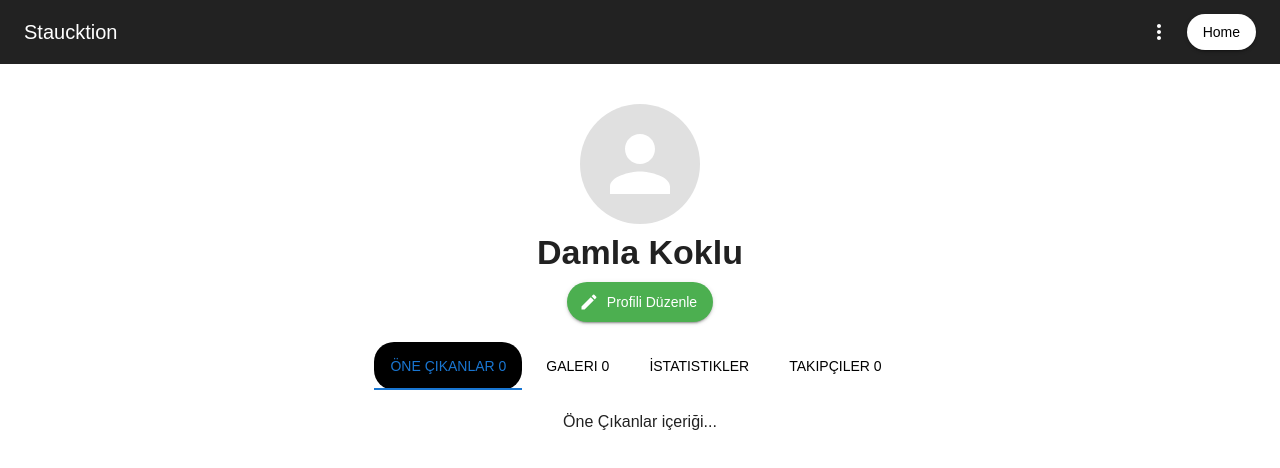
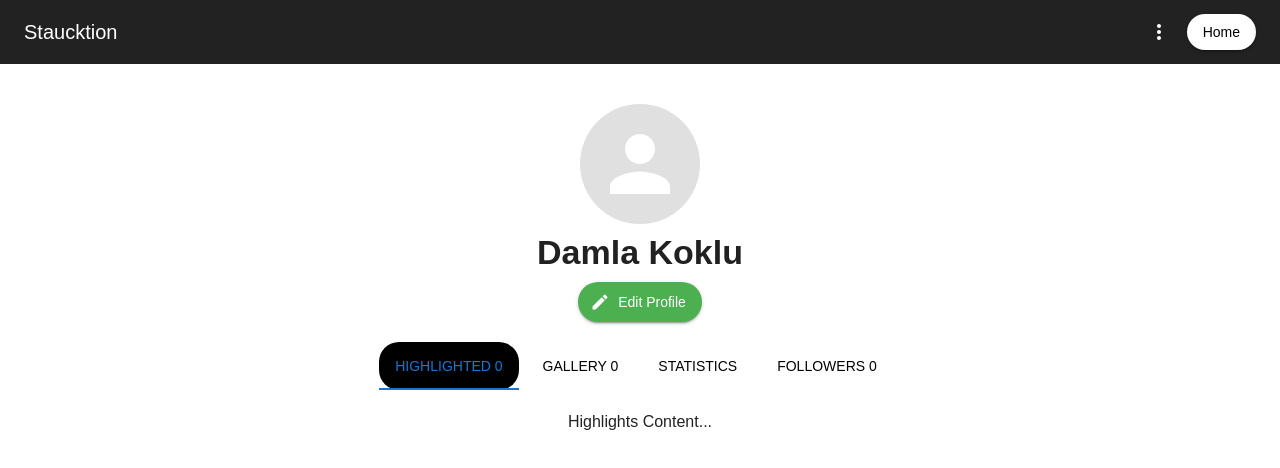
Before and after one commit to staucktion/web-ui, a React (Vite) app: page /profile in a window 1280 px wide. Shown: the top 468 px of the page. Built offline with nearby package versions, Linux system fonts and the light colour scheme; no server answers; a web font is replaced by a local one.

Commit message:
Translate Turkish text to English

```diff
--- a/src/pages/ProfilePage/ProfilePage.tsx
+++ b/src/pages/ProfilePage/ProfilePage.tsx
@@ -51,20 +51,14 @@ const ProfilePage: React.FC = () => {
 					marginBottom: "20px",
 				}}
 			>
-                Profili Düzenle
+				Edit Profile
 			</Button>
 
 			{/* Sekmeli Menü (Tabs) - Ortalandı */}
 			<Box sx={{ width: "100%", display: "flex", justifyContent: "center", marginBottom: "20px" }}>
-                <Tabs
-                    value={selectedTab}
-                    onChange={handleTabChange}
-                    variant="scrollable"
-                    scrollButtons="auto"
-                    centered
-                    sx={{ maxWidth: "600px" }}
-                >
-                    <Tab label="Öne Çıkanlar 0"
+				<Tabs value={selectedTab} onChange={handleTabChange} variant="scrollable" scrollButtons="auto" centered sx={{ maxWidth: "600px" }}>
+					<Tab
+						label="Highlighted 0"
 						sx={{
 							color: selectedTab === 0 ? "white" : "black",
 							backgroundColor: selectedTab === 0 ? "black" : "transparent",
@@ -73,7 +67,8 @@ const ProfilePage: React.FC = () => {
 							padding: "8px 16px",
 						}}
 					/>
-                    <Tab label="Galeri 0"
+					<Tab
+						label="Gallery 0"
 						sx={{
 							color: selectedTab === 1 ? "white" : "black",
 							backgroundColor: selectedTab === 1 ? "black" : "transparent",
@@ -82,17 +77,17 @@ const ProfilePage: React.FC = () => {
 							padding: "8px 16px",
 						}}
 					/>
-                    <Tab label="İstatistikler" sx={{ color: "black", marginRight: "8px", padding: "8px 16px" }} />
-                    <Tab label="Takipçiler 0" sx={{ color: "black", marginRight: "8px", padding: "8px 16px" }} />
+					<Tab label="Statistics" sx={{ color: "black", marginRight: "8px", padding: "8px 16px" }} />
+					<Tab label="Followers 0" sx={{ color: "black", marginRight: "8px", padding: "8px 16px" }} />
 				</Tabs>
 			</Box>
 
 			{/* İçerik Alanı */}
 			<Box sx={{ width: "100%", maxWidth: "800px", textAlign: "center" }}>
-                {selectedTab === 0 && <Typography>Öne Çıkanlar içeriği...</Typography>}
-                {selectedTab === 1 && <Typography>Galeri içeriği...</Typography>}
-                {selectedTab === 2 && <Typography>İstatistikler içeriği...</Typography>}
-                {selectedTab === 3 && <Typography>Takipçiler içeriği...</Typography>}
+				{selectedTab === 0 && <Typography>Highlights Content...</Typography>}
+				{selectedTab === 1 && <Typography>Gallery Content...</Typography>}
+				{selectedTab === 2 && <Typography>Statistics Content...</Typography>}
+				{selectedTab === 3 && <Typography>Followers Content...</Typography>}
 			</Box>
 		</Box>
 	);
```
Lines whose indentation alone changed are shown as unchanged.
